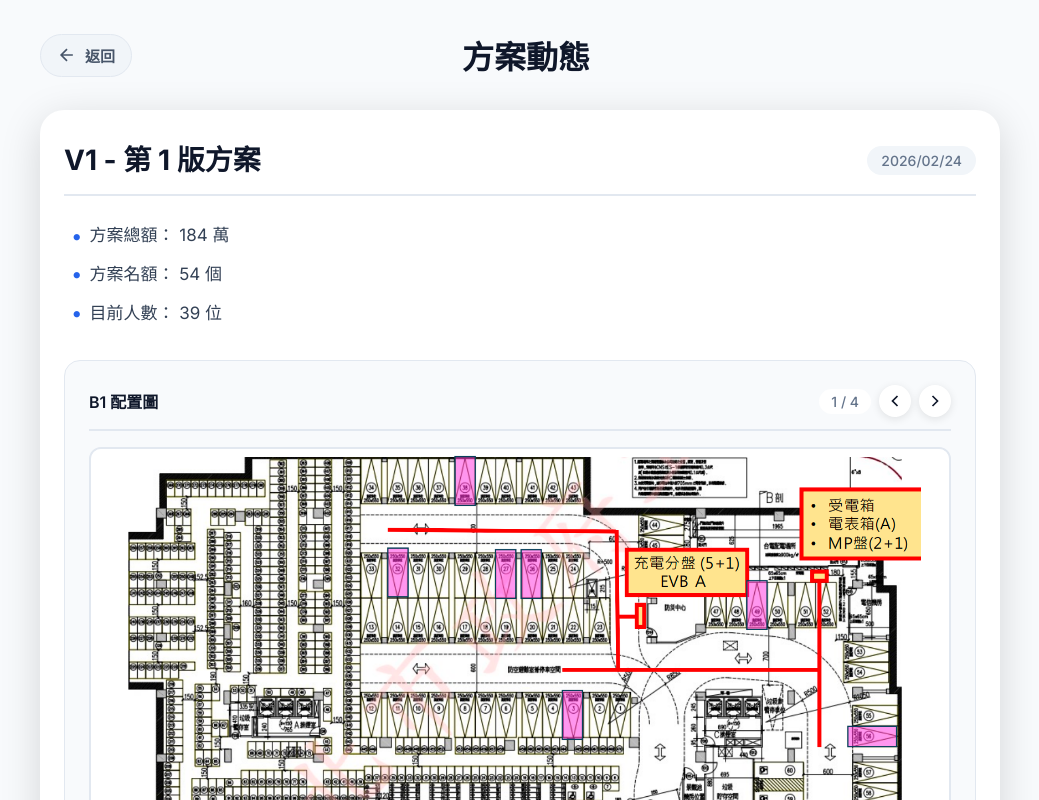
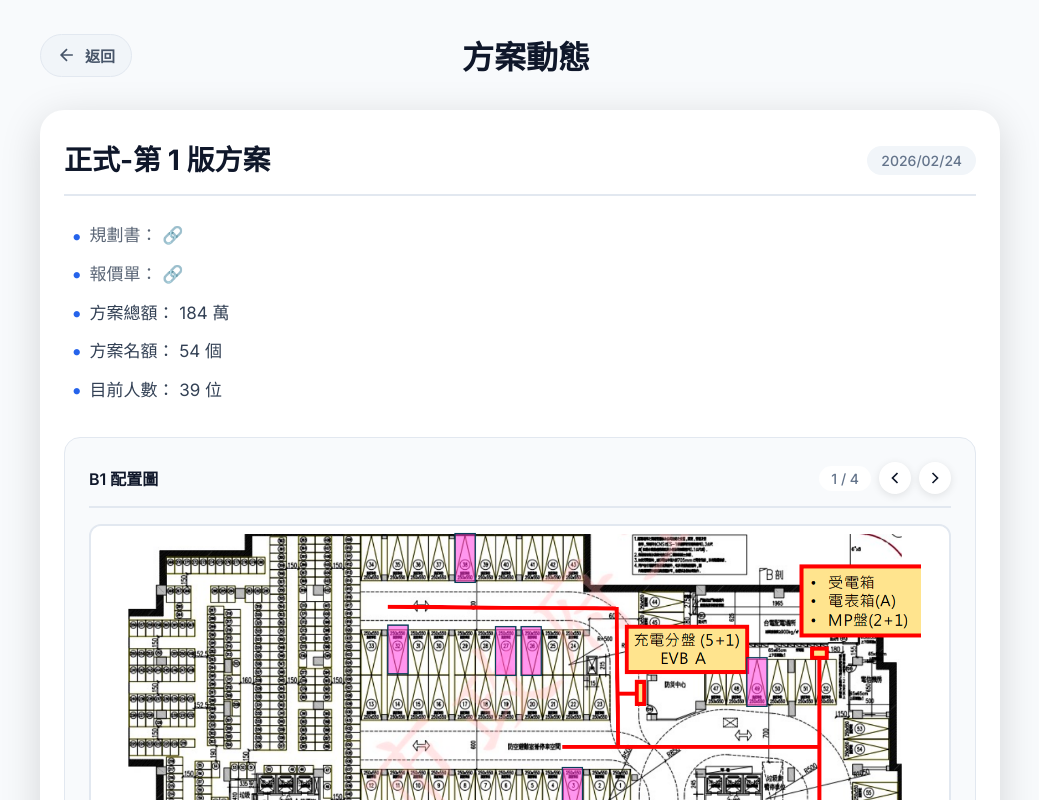
Before and after one commit to WSMao/evFund-Notify, a React (Vite) app: page /updates in a window 1280 px wide. Shown: the top 800 px of the page, without its empty margins (120-1159 px from the left). Built offline with nearby package versions, Linux system fonts and the light colour scheme; no server answers.

Commit message:
於方案動態頁面，新增規劃書及報價單連結

```diff
--- a/src/pages/PlanUpdates.tsx
+++ b/src/pages/PlanUpdates.tsx
@@ -18,13 +18,62 @@ export function PlanUpdates() {
   const navigate = useNavigate();
   const [currentImageIndex, setCurrentImageIndex] = useState<{ [key: number]: number }>({});
 
+  // 解析包含連結的文字
+  const parseContentWithLinks = (text: string) => {
+    // 匹配格式：連結(URL) 或 任意文字(URL)
+    const linkPattern = /([^(]+)\((https?:\/\/[^)]+)\)/g;
+    const parts: (string | JSX.Element)[] = [];
+    let lastIndex = 0;
+    let match;
+
+    while ((match = linkPattern.exec(text)) !== null) {
+      // 添加連結前的文字
+      if (match.index > lastIndex) {
+        parts.push(text.substring(lastIndex, match.index));
+      }
+
+      // 添加連結元素
+      const linkText = match[1].trim();
+      const url = match[2];
+      parts.push(
+        <a
+          key={match.index}
+          href={url}
+          target="_blank"
+          rel="noopener noreferrer"
+          style={{
+            textDecoration: 'none',
+            cursor: 'pointer',
+            opacity: 0.8,
+            transition: 'opacity 0.2s'
+          }}
+          onMouseEnter={(e) => e.currentTarget.style.opacity = '1'}
+          onMouseLeave={(e) => e.currentTarget.style.opacity = '0.8'}
+        >
+          {linkText}
+        </a>
+      );
+
+      lastIndex = linkPattern.lastIndex;
+    }
+
+    // 添加剩餘的文字
+    if (lastIndex < text.length) {
+      parts.push(text.substring(lastIndex));
+    }
+
+    return parts.length > 0 ? parts : text;
+  };
+
   // 方案動態資料
   const updates: UpdateItem[] = [
       // 可以在這裡添加更多動態
     {
       date: '2026/02/24',
-      title: 'V1 - 第 1 版方案',
+      title: '正式-第 1 版方案',
       content: [
+        '規劃書： 🔗(https://drive.google.com/file/d/1ZloomvGeQ99MHR9BejosM9RsRLhjhZbl/view?usp=sharing)',
+        '報價單： 🔗(https://drive.google.com/file/d/1tsAui0JSCU6aWgjLsnIkk6a2-zo79jzO/view?usp=sharing)',
         '方案總額： 184 萬',
         '方案名額： 54 個',
         '目前人數： 39 位',
@@ -38,8 +87,10 @@ export function PlanUpdates() {
     },
     {
       date: '2025/11/26',
-      title: ' V0 - 初始集資方案',
+      title: ' 問卷調查-初步評估方案',
       content: [
+        '規劃書： 🔗(https://drive.google.com/file/d/1lqEjA4tz6wmpvvjqTIkAs79uBH2uK2cB/view?usp=sharing)',
+        '報價單： 🔗(https://drive.google.com/file/d/1K-RjWoVmPK_yTa6pqoLiQbRqOqeIwftA/view?usp=sharing)',
         '方案總額： 184 萬',
         '方案名額： 54 個',
         '目前人數： 41 位',
@@ -97,7 +148,7 @@ export function PlanUpdates() {
                 {update.content.map((item, i) => (
                   <p key={i} className="update-content-item">
                     <span className="bullet-point">•</span>
-                    {item}
+                    {parseContentWithLinks(item)}
                   </p>
                 ))}
               </div>
```
